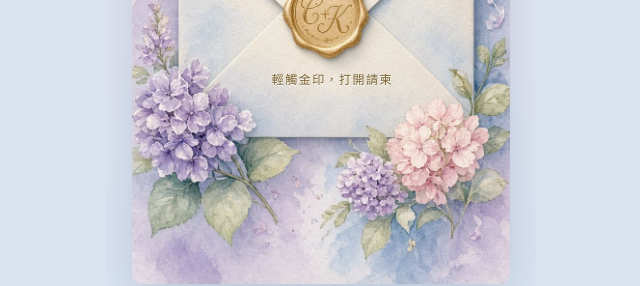
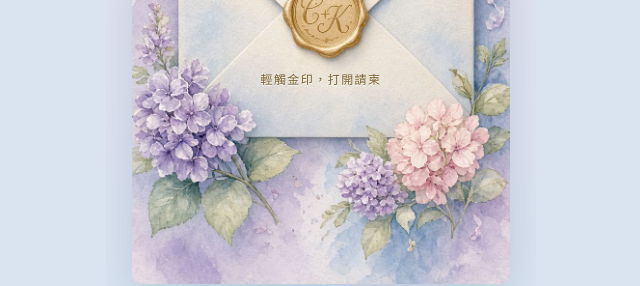
Before and after one commit to belinchan1001/korean-wedding-einvite, a plain HTML site: page index.html in a window 1280 px wide. Shown: the part 398-684 px from the top of the page, 319-959 px from the left. Drawn offline with Linux system fonts and the light colour scheme.

Commit message:
Center envelope hint horizontally, keep vertical

```diff
--- a/index.html
+++ b/index.html
@@ -14,7 +14,7 @@ body{display:flex;justify-content:center}
 .wrap{position:absolute;inset:0;display:flex;align-items:center;justify-content:center;z-index:5;transition:transform 1.15s cubic-bezier(.22,.7,.2,1),opacity .7s}
 .env{width:88%;position:relative;cursor:pointer;filter:drop-shadow(0 16px 26px rgba(70,90,120,.22))}
 .env img{width:100%;display:block;border-radius:10px}
-.hint{position:absolute;left:53%;top:62%;transform:translate(-50%,0);width:72%;margin:0;text-align:center;white-space:nowrap;font-family:"Noto Serif TC",serif;letter-spacing:.12em;font-size:12px;color:#7a6230;text-shadow:0 1px 0 rgba(255,255,255,.85);pointer-events:none;z-index:2}
+.hint{position:absolute;left:50%;top:62%;transform:translate(-50%,0);width:80%;margin:0;text-align:center;white-space:nowrap;font-family:"Noto Serif TC",serif;letter-spacing:.12em;font-size:12px;color:#7a6230;text-shadow:0 1px 0 rgba(255,255,255,.85);pointer-events:none;z-index:2}
 .letter{position:absolute;inset:0;z-index:3;background:#f3f6fb;overflow-y:auto;-webkit-overflow-scrolling:touch;transform:translateY(108%);opacity:0;transition:transform 1.2s .05s,opacity .55s .15s}
 .inner{padding:22px 16px 80px;text-align:center}
 .kicker{font-family:Jost,sans-serif;letter-spacing:.26em;font-size:10px;color:var(--gold);text-transform:uppercase}
```
